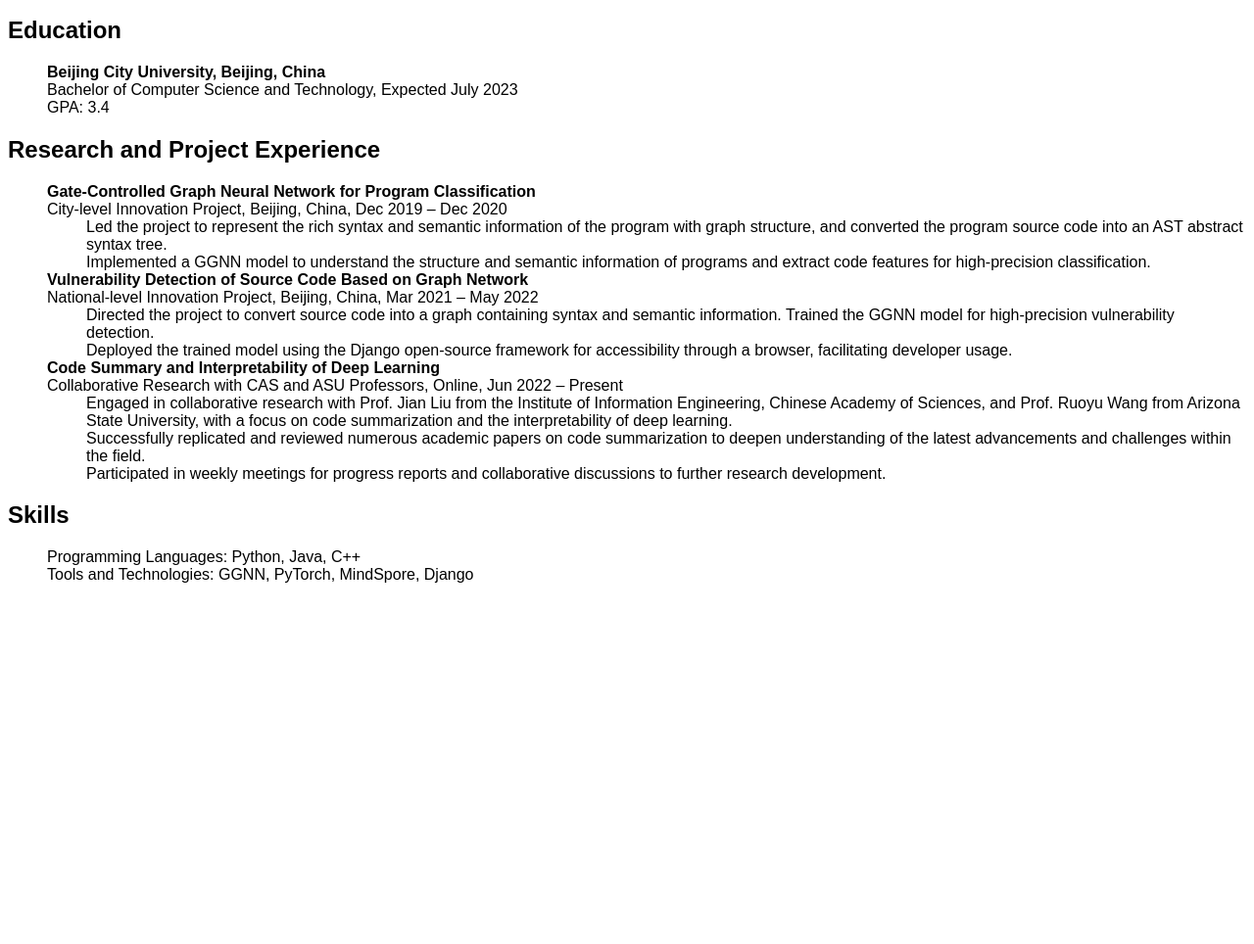
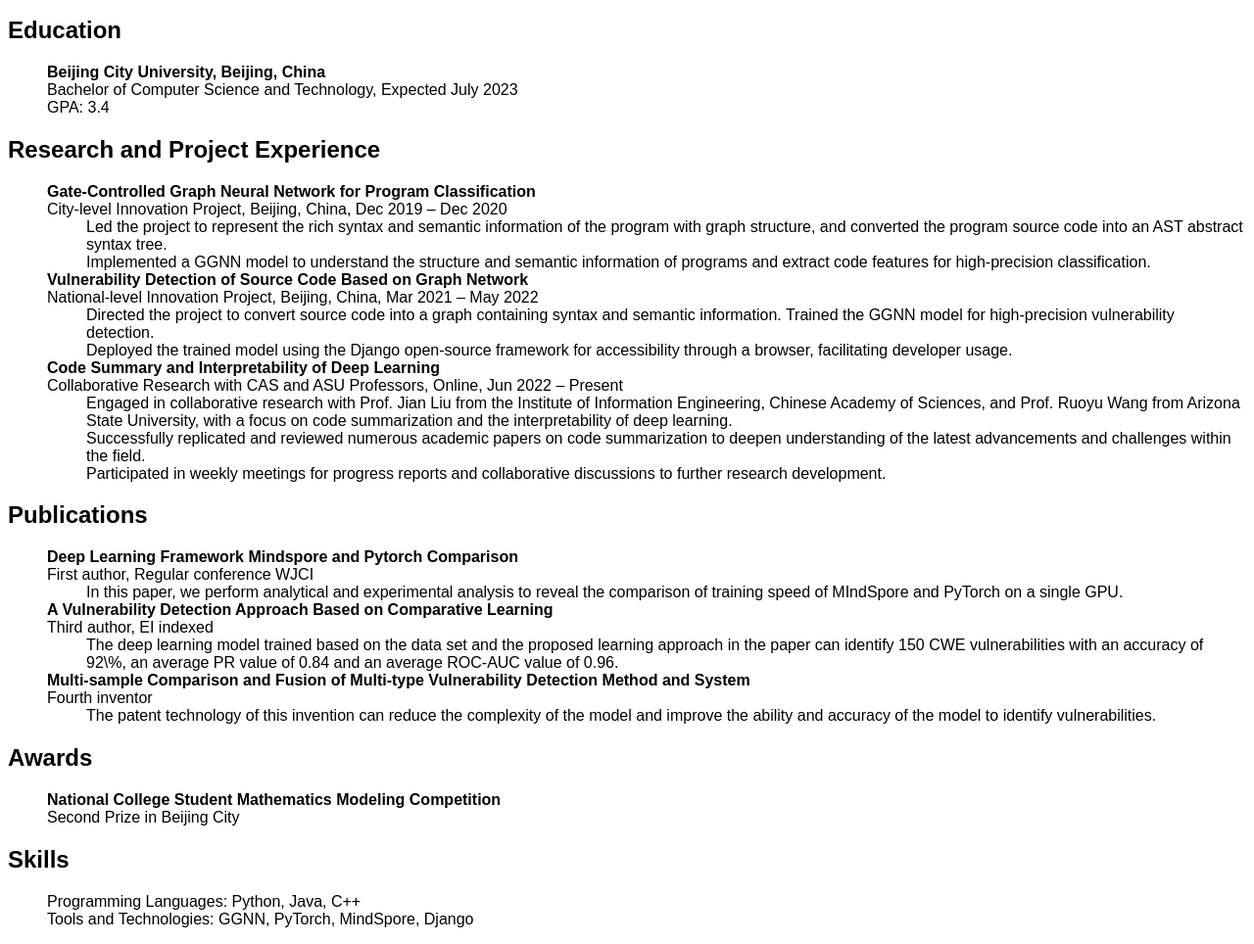
Before and after one commit to noobanti/xiaxiangyu.github.io, a plain HTML site: page index.html in a window 1280 px wide. Shown: the part 101-1065 px from the top of the page at 98% size. Before the commit the page ends 800 px from the top, so only its background shows below. Drawn offline with Linux system fonts and the light colour scheme.

Commit message:
Update index.html

```diff
--- a/index.html
+++ b/index.html
@@ -58,6 +58,39 @@
     </li>
 </ul>
 
+<h2>Publications</h2>
+<ul>
+    <li>
+        <strong>Deep Learning Framework Mindspore and Pytorch Comparison</strong><br>
+        First author, Regular conference WJCI
+        <ul>
+            <li>In this paper, we perform analytical and experimental analysis to reveal the comparison of training speed of MIndSpore and PyTorch on a single GPU.</li>
+        </ul>
+    </li>
+    <li>
+        <strong>A Vulnerability Detection Approach Based on Comparative Learning</strong><br>
+        Third author, EI indexed
+        <ul>
+            <li>The deep learning model trained based on the data set and the proposed learning approach in the paper can identify 150 CWE vulnerabilities with an accuracy of 92\%, an average PR value of 0.84 and an average ROC-AUC value of 0.96.</li>
+        </ul>
+    </li>
+    <li>
+        <strong>Multi-sample Comparison and Fusion of Multi-type Vulnerability Detection Method and System</strong><br>
+        Fourth inventor
+        <ul>
+            <li>The patent technology of this invention can reduce the complexity of the model and improve the ability and accuracy of the model to identify vulnerabilities.</li>
+        </ul>
+    </li>
+</ul>
+
+<h2>Awards</h2>
+<ul>
+    <li>
+        <strong>National College Student Mathematics Modeling Competition</strong><br>
+        Second Prize in Beijing City
+    </li>
+</ul>
+
 <h2>Skills</h2>
 <ul>
     <li>Programming Languages: Python, Java, C++</li>
```
